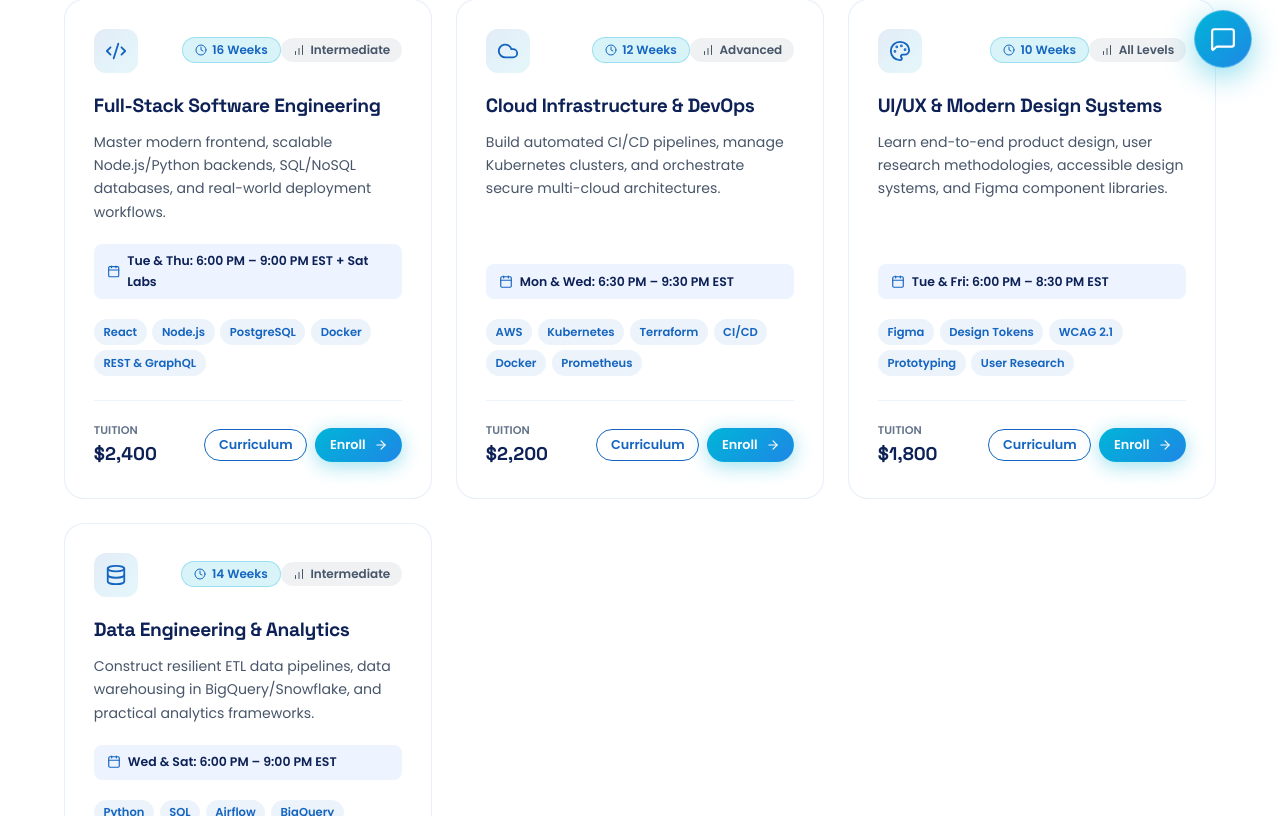
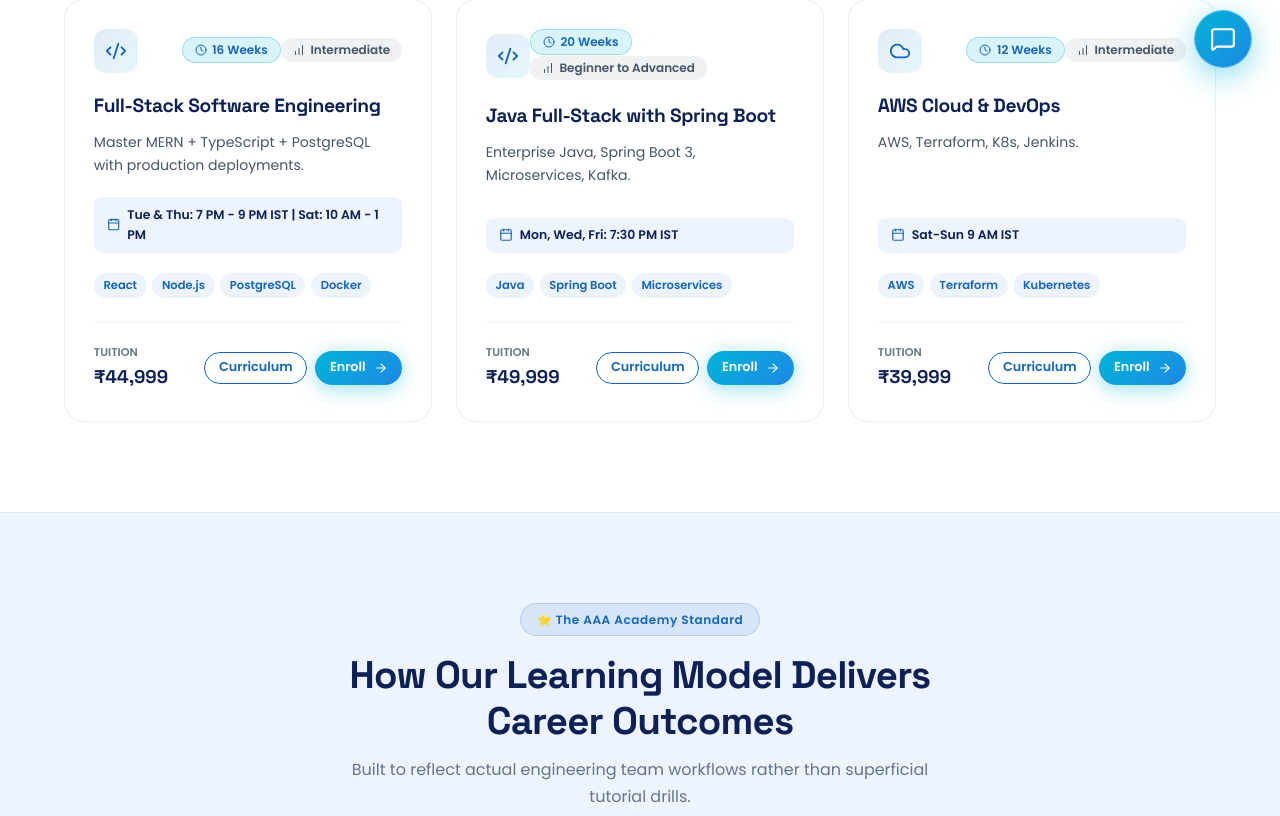
Before and after one commit to vbhavanisys/AAA-TECH-SOLUTIONS, a React (Vite) app: page /courses in a window 1280 px wide. Shown: the part 704-1520 px from the top of the page. Built offline with nearby package versions, Linux system fonts and the light colour scheme.

Commit message:
Courses INR pricing updated

```diff
--- a/src/data/courses.js
+++ b/src/data/courses.js
@@ -3,176 +3,61 @@ export const coursesData = [
     id: "fullstack-software-engineering",
     title: "Full-Stack Software Engineering",
     category: "Software Development",
-    shortDescription: "Master modern frontend, scalable Node.js/Python backends, SQL/NoSQL databases, and real-world deployment workflows.",
+    shortDescription: "Master MERN + TypeScript + PostgreSQL with production deployments.",
     duration: "16 Weeks",
     level: "Intermediate",
     mode: "Live Interactive + Projects",
-    schedule: "Tue & Thu: 6:00 PM – 9:00 PM EST + Sat Labs",
-    fees: "$2,400 (Installment plans available)",
-    eligibility: "Familiarity with basic JavaScript or any modern programming language and basic HTML/CSS concepts.",
-    tags: ["React", "Node.js", "PostgreSQL", "Docker", "REST & GraphQL"],
+    schedule: "Tue & Thu: 7 PM - 9 PM IST | Sat: 10 AM - 1 PM",
+    fees: "₹44,999 (EMI: ₹7,500/mo)",
+    eligibility: "Basic JS, HTML/CSS. Students & pros welcome.",
+    tags: ["React", "Node.js", "PostgreSQL", "Docker"],
     link: "/courses/fullstack-software-engineering",
     enrollmentUrl: "/enrollment?course=fullstack-software-engineering",
-    overview: "This intensive cohort program trains software engineers to architect, build, and deploy full-lifecycle web applications. You will write production-grade TypeScript/React frontends, construct resilient REST and GraphQL microservices, design optimized relational database schemas, and manage CI/CD pipelines.",
+    overview: "Build 3 SaaS apps with PR reviews by senior engineers.",
     syllabus: [
-      {
-        module: "Module 1",
-        title: "Modern Frontend Architecture & State Management",
-        topics: ["TypeScript fundamentals", "React Component lifecycle & hooks", "Custom hooks & Context", "Component design tokens & CSS Modules"]
-      },
-      {
-        module: "Module 2",
-        title: "Scalable Backend & API Engineering",
-        topics: ["Node.js & Express / NestJS architectures", "RESTful API design & OpenAPI specs", "Authentication, JWT & OAuth2", "Error handling & logging middlewares"]
-      },
-      {
-        module: "Module 3",
-        title: "Relational & Document Databases",
-        topics: ["PostgreSQL schema design & indexes", "Prisma & TypeORM integrations", "Redis caching strategies", "Database migrations in production"]
-      },
-      {
-        module: "Module 4",
-        title: "DevOps, Containerization & Cloud Deployment",
-        topics: ["Docker multi-stage builds", "Automated GitHub Actions CI/CD", "AWS ECS / Cloud Run deployment", "Monitoring, Sentry & health checks"]
-      }
+      { module: "Module 1", title: "Frontend Architecture", topics: ["TypeScript", "React 18, Next.js", "Tailwind"] },
+      { module: "Module 2", title: "Backend & APIs", topics: ["Node.js", "REST/GraphQL", "PostgreSQL"] },
+      { module: "Module 3", title: "DevOps & Cloud", topics: ["Docker", "AWS Deploy"] }
     ],
-    learningOutcomes: [
-      "Design and deploy production-ready full-stack applications with TypeScript and React.",
-      "Architect secure and performant backend APIs with robust authentication and validation.",
-      "Write automated unit and integration tests with Jest and Cypress.",
-      "Build a verified capstone project to demonstrate to hiring managers."
-    ]
+    learningOutcomes: ["Production-ready apps", "DevOps pipelines"],
+    tools: ["VS Code", "GitHub", "Docker"]
   },
   {
-    id: "cloud-devops-mastery",
-    title: "Cloud Infrastructure & DevOps",
-    category: "Cloud & Infrastructure",
-    shortDescription: "Build automated CI/CD pipelines, manage Kubernetes clusters, and orchestrate secure multi-cloud architectures.",
-    duration: "12 Weeks",
-    level: "Advanced",
-    mode: "Hands-on Lab Focused",
-    schedule: "Mon & Wed: 6:30 PM – 9:30 PM EST",
-    fees: "$2,200 (Corporate sponsorships accepted)",
-    eligibility: "1+ years of software development or IT sysadmin experience, Linux command-line fluency.",
-    tags: ["AWS", "Kubernetes", "Terraform", "CI/CD", "Docker", "Prometheus"],
-    link: "/courses/cloud-devops-mastery",
-    enrollmentUrl: "/enrollment?course=cloud-devops-mastery",
-    overview: "Designed for software engineers and systems administrators transitioning into modern DevOps and Cloud Platform engineering. Gain direct, lab-based expertise provisioning Infrastructure-as-Code, configuring self-healing Kubernetes clusters, and implementing zero-downtime deployment pipelines.",
-    syllabus: [
-      {
-        module: "Module 1",
-        title: "Linux Systems & Container Runtimes",
-        topics: ["Advanced Linux internals & networking", "Docker containerization at scale", "Image security scanning", "Multi-stage artifact optimization"]
-      },
-      {
-        module: "Module 2",
-        title: "Infrastructure as Code with Terraform",
-        topics: ["HCL syntax & module design", "State management & locking in S3", "Multi-environment provisioning", "Terraform Cloud & drift detection"]
-      },
-      {
-        module: "Module 3",
-        title: "Kubernetes Administration & Helm",
-        topics: ["Pods, Deployments, Services & Ingress", "StatefulSets & Persistent Volumes", "Helm chart packaging", "ArgoCD GitOps deployments"]
-      },
-      {
-        module: "Module 4",
-        title: "Observability, SRE & Incident Response",
-        topics: ["Prometheus & Grafana dashboards", "Distributed tracing with OpenTelemetry", "SLIs/SLOs & alert routing", "Automated chaos engineering tests"]
-      }
-    ],
-    learningOutcomes: [
-      "Provision secure cloud environments on AWS using modular Terraform.",
-      "Manage and troubleshoot multi-node Kubernetes clusters in production.",
-      "Build GitOps deployment workflows using GitHub Actions and ArgoCD.",
-      "Set up full observability stacks with Prometheus, Grafana, and ELK."
-    ]
+    id: "java-springboot-microservices",
+    title: "Java Full-Stack with Spring Boot",
+    category: "Software Development",
+    shortDescription: "Enterprise Java, Spring Boot 3, Microservices, Kafka.",
+    duration: "20 Weeks",
+    level: "Beginner to Advanced",
+    mode: "Live + Projects",
+    schedule: "Mon, Wed, Fri: 7:30 PM IST",
+    fees: "₹49,999 (EMI: ₹8,333/mo)",
+    eligibility: "Basic Java/OOPs.",
+    tags: ["Java", "Spring Boot", "Microservices"],
+    link: "/courses/java-springboot-microservices",
+    enrollmentUrl: "/enrollment?course=java-springboot-microservices",
+    overview: "Most demanded in Chennai IT parks.",
+    syllabus: [{ module: "Module 1", title: "Core Java", topics: ["Java 17", "DSA"] }],
+    learningOutcomes: ["Enterprise microservices"],
+    tools: ["IntelliJ"]
   },
   {
-    id: "ui-ux-design-systems",
-    title: "UI/UX & Modern Design Systems",
-    category: "Design & Product",
-    shortDescription: "Learn end-to-end product design, user research methodologies, accessible design systems, and Figma component libraries.",
-    duration: "10 Weeks",
-    level: "All Levels",
-    mode: "Portfolio Driven",
-    schedule: "Tue & Fri: 6:00 PM – 8:30 PM EST",
-    fees: "$1,800 (Flexible payment options)",
-    eligibility: "No prior coding experience required. Basic familiarity with Figma or digital graphic tools is helpful.",
-    tags: ["Figma", "Design Tokens", "WCAG 2.1", "Prototyping", "User Research"],
-    link: "/courses/ui-ux-design-systems",
-    enrollmentUrl: "/enrollment?course=ui-ux-design-systems",
-    overview: "Master the art and science of digital product design. Learn user research, wireframing, high-fidelity interactive prototyping, WCAG accessibility standards, and how to build scalable tokenized design systems that seamlessly integrate with frontend codebases.",
-    syllabus: [
-      {
-        module: "Module 1",
-        title: "User Research & Information Architecture",
-        topics: ["Qualitative user interviews", "Personas & customer journey maps", "Information architecture & sitemaps", "Card sorting & usability testing"]
-      },
-      {
-        module: "Module 2",
-        title: "Interface Design & Visual Hierarchy",
-        topics: ["Grid systems & responsive layouts", "Typography & color token models", "Micro-interactions & UX feedback", "Design accessibility (WCAG 2.1 AA)"]
-      },
-      {
-        module: "Module 3",
-        title: "Building Scalable Design Systems in Figma",
-        topics: ["Figma components & auto-layout 5.0", "Variants & component properties", "Design tokens for developers", "Design system governance & versioning"]
-      },
-      {
-        module: "Module 4",
-        title: "Interactive Prototyping & Developer Handoff",
-        topics: ["Advanced interactive prototypes in Figma", "Design spec documentation", "Handoff workflows with engineering", "Portfolio review & presentation"]
-      }
-    ],
-    learningOutcomes: [
-      "Conduct user research and translate insights into wireframes and user flows.",
-      "Build a complete multi-tier design system in Figma with tokens and documentation.",
-      "Ensure all UI assets meet international accessibility compliance standards.",
-      "Complete 2 comprehensive case studies for your professional portfolio."
-    ]
-  },
-  {
-    id: "data-engineering-ai",
-    title: "Data Engineering & Analytics",
-    category: "Data & AI",
-    shortDescription: "Construct resilient ETL data pipelines, data warehousing in BigQuery/Snowflake, and practical analytics frameworks.",
-    duration: "14 Weeks",
+    id: "aws-devops-engineering",
+    title: "AWS Cloud & DevOps",
+    category: "Cloud & Infrastructure",
+    shortDescription: "AWS, Terraform, K8s, Jenkins.",
+    duration: "12 Weeks",
     level: "Intermediate",
-    mode: "Project Based",
-    schedule: "Wed & Sat: 6:00 PM – 9:00 PM EST",
-    fees: "$2,300 (Scholarships available)",
-    eligibility: "Proficiency in Python and basic SQL knowledge.",
-    tags: ["Python", "SQL", "Airflow", "BigQuery", "Snowflake", "dbt"],
-    link: "/courses/data-engineering-ai",
-    enrollmentUrl: "/enrollment?course=data-engineering-ai",
-    overview: "Learn to build resilient data infrastructure capable of handling millions of events daily. This program covers automated ETL/ELT pipelines with Apache Airflow and dbt, cloud data warehouses, real-time streaming with Kafka, and operationalizing machine learning models.",
-    syllabus: [
-      {
-        module: "Module 1",
-        title: "Advanced SQL & Data Modeling",
-        topics: ["Complex window functions & CTEs", "Dimensional modeling (Star & Snowflake schemas)", "Database normalization vs denormalization", "Query performance tuning"]
-      },
-      {
-        module: "Module 2",
-        title: "ETL / ELT Pipelines & Orchestration",
-        topics: ["Python data manipulation with Pandas & Polars", "Apache Airflow DAG authoring & scheduling", "Transformations with dbt (data build tool)", "Data quality testing & Great Expectations"]
-      },
-      {
-        module: "Module 3",
-        title: "Cloud Data Warehousing & Big Data",
-        topics: ["Google BigQuery & Snowflake architecture", "Partitioning & clustering strategies", "Cost management in cloud data lakes", "Apache Spark on Dataproc"]
-      },
-      {
-        module: "Module 4",
-        title: "Streaming Data & Practical AI Pipelines",
-        topics: ["Apache Kafka fundamentals", "Real-time streaming architectures", "Feature stores for machine learning", "Deploying batch inference pipelines"]
-      }
-    ],
-    learningOutcomes: [
-      "Design robust data warehouse schemas on BigQuery and Snowflake.",
-      "Orchestrate production ELT pipelines using Airflow and dbt.",
-      "Implement automated data quality testing and alerting.",
-      "Build an end-to-end streaming data pipeline capstone project."
-    ]
+    mode: "Live Labs",
+    schedule: "Sat-Sun 9 AM IST",
+    fees: "₹39,999",
+    eligibility: "Linux basics.",
+    tags: ["AWS", "Terraform", "Kubernetes"],
+    link: "/courses/aws-devops-engineering",
+    enrollmentUrl: "/enrollment?course=aws-devops-engineering",
+    overview: "Hands-on AWS labs.",
+    syllabus: [{ module: "Module 1", title: "AWS Core", topics: ["EC2, VPC, S3"] }],
+    learningOutcomes: ["AWS Certified prep"],
+    tools: ["AWS"]
   }
 ];
```
